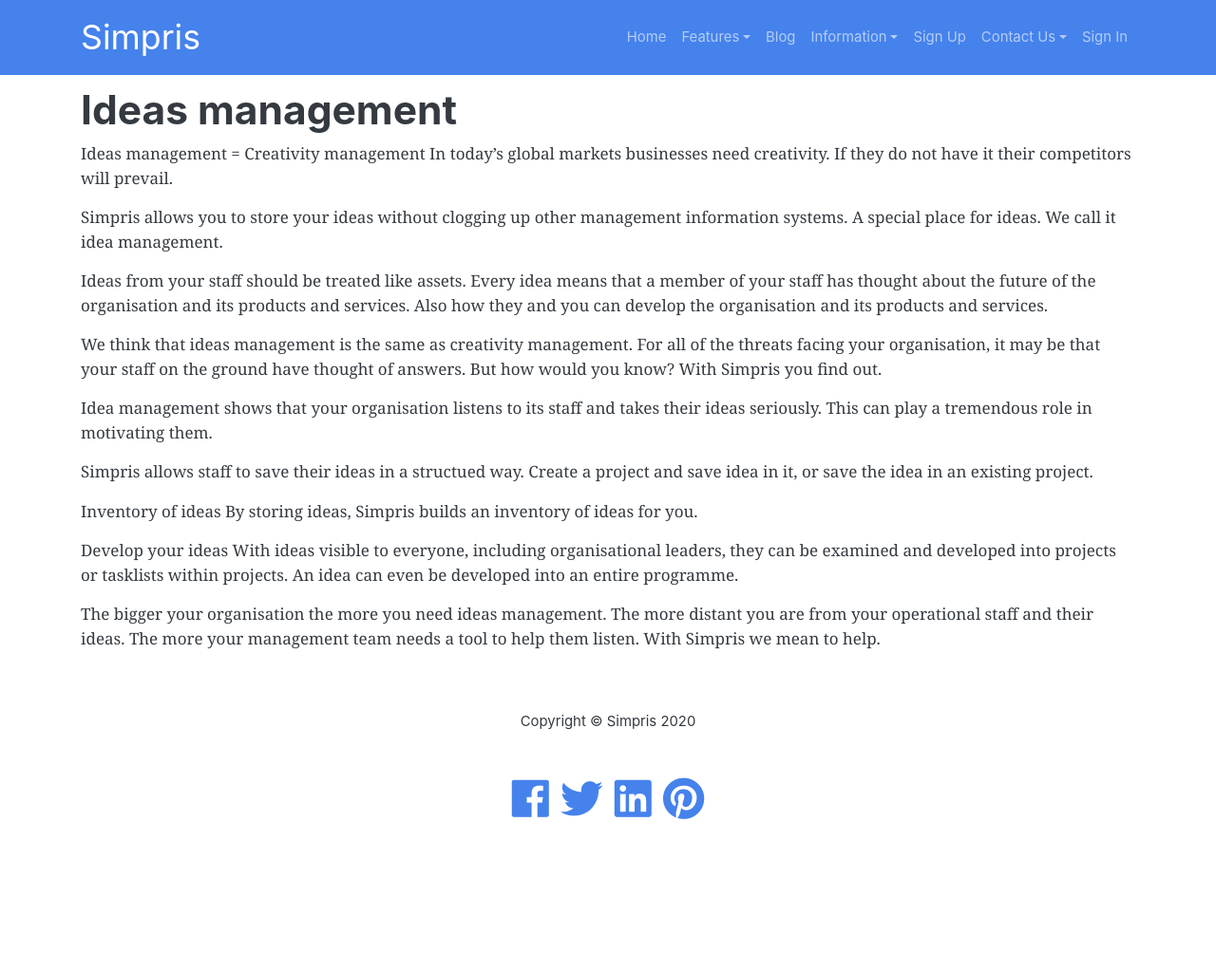
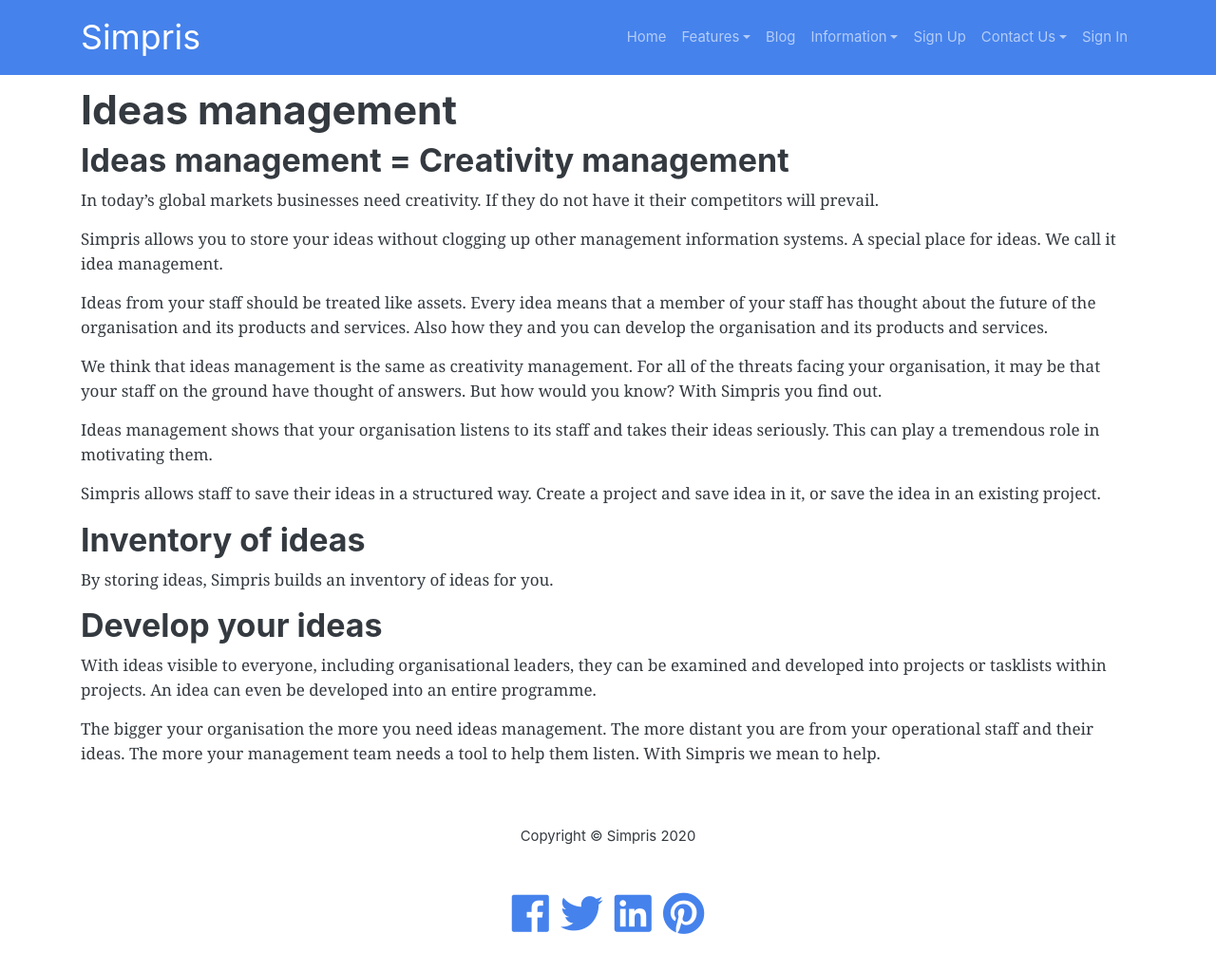
Before and after one commit to Grafrajohn/si, a Jekyll site: the page built from ideas-management.markdown, in a window 1280 px wide and 1033 px high. Shown: the top 1023 px of the window at 95% size. Built offline with Jekyll 4.4.1, drawn with Linux system fonts in a browser that asks for light colours; nearby versions of some CDN libraries.

Commit message:
Updated Ideas Management

```diff
--- a/ideas-management.markdown
+++ b/ideas-management.markdown
@@ -5,7 +5,8 @@
 layout: page
 ---
 
-Ideas management = Creativity management
+## Ideas management = Creativity management
+
 In today’s global markets businesses need creativity. If they do not have it their competitors will prevail.
 
 Simpris allows you to store your ideas without clogging up other management information systems. A special place for ideas. We call it idea management.
@@ -14,16 +15,14 @@
 
 We think that ideas management is the same as creativity management. For all of the threats facing your organisation, it may be that your staff on the ground have thought of answers. But how would you know? With Simpris you find out.
 
-Idea management shows that your organisation listens to its staff and takes their ideas seriously. This can play a tremendous role in motivating them.
+Ideas management shows that your organisation listens to its staff and takes their ideas seriously. This can play a tremendous role in motivating them.
 
-Simpris allows staff to save their ideas in a structued way. Create a project and save idea in it, or save the idea in an existing project.
+Simpris allows staff to save their ideas in a structured way. Create a project and save idea in it, or save the idea in an existing project.
 
-
-
-Inventory of ideas
+## Inventory of ideas
 By storing ideas, Simpris builds an inventory of ideas for you.
 
-Develop your ideas
+## Develop your ideas
 With ideas visible to everyone, including organisational leaders, they can be examined and developed into projects or tasklists within projects. An idea can even be developed into an entire programme.
 
 The bigger your organisation the more you need ideas management. The more distant you are from your operational staff and their ideas. The more your management team needs a tool to help them listen. With Simpris we mean to help.
```
